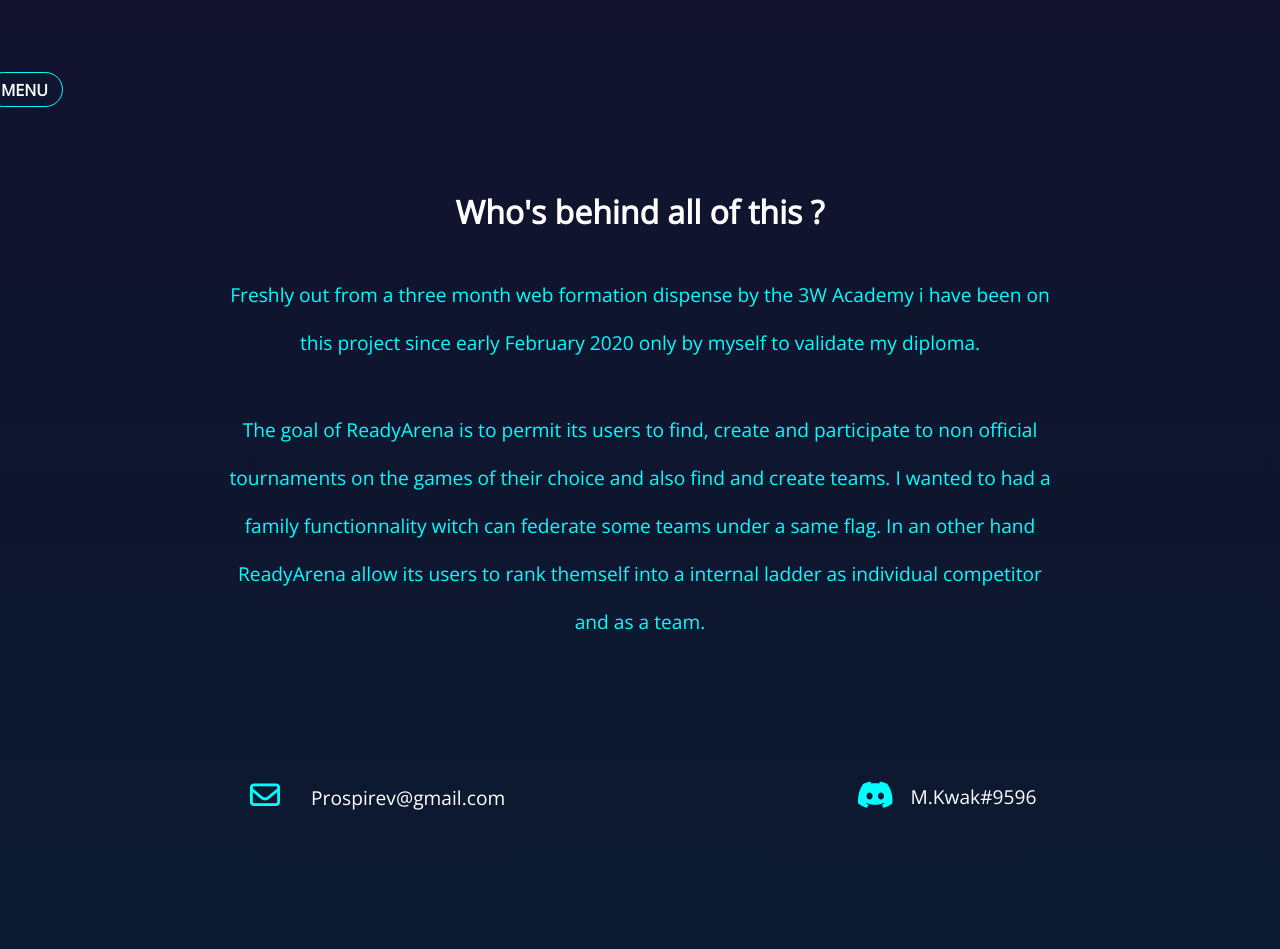
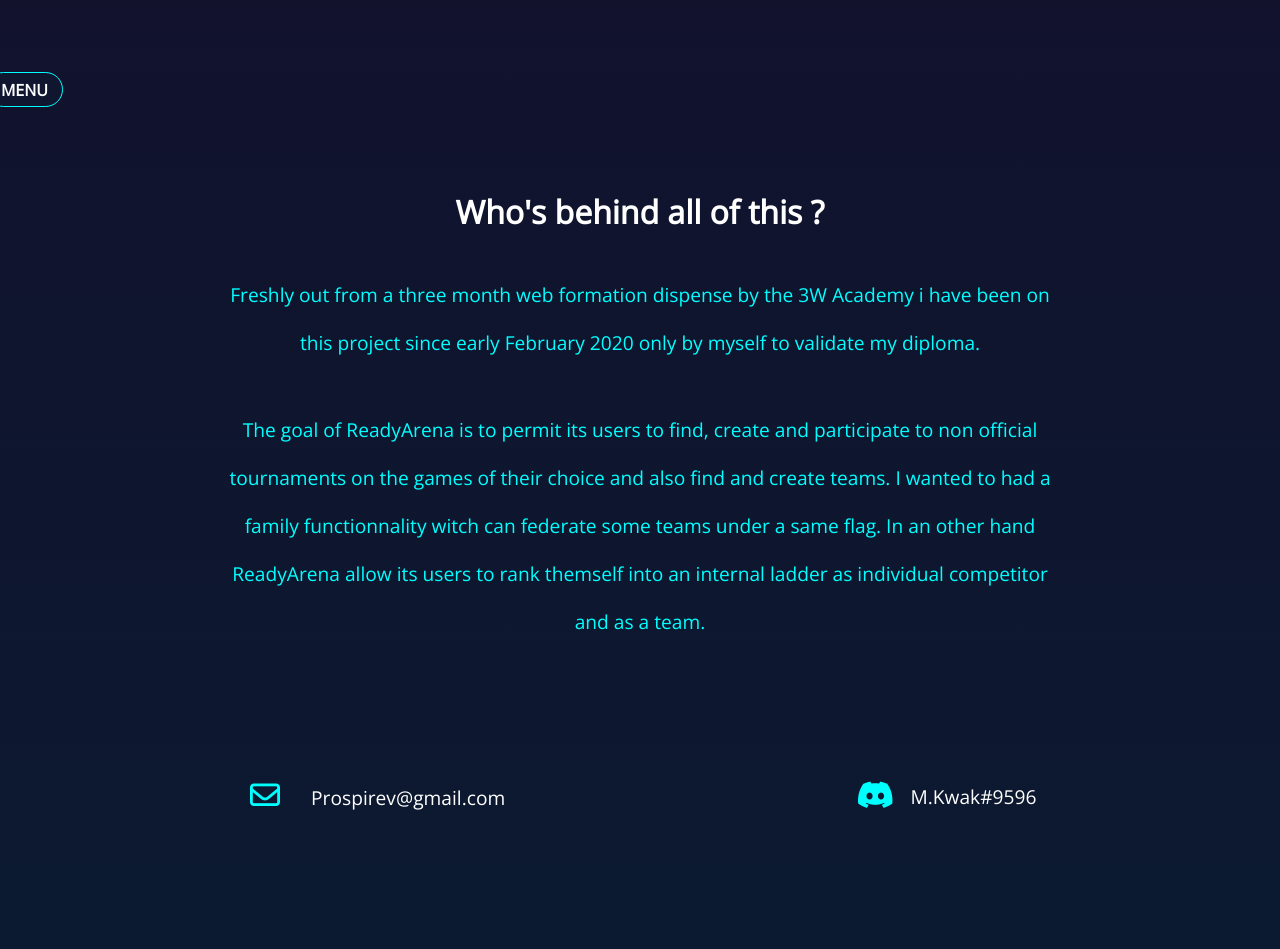
Before and after one commit to spirev/Ready-Arena, a PHP site: page /controllers/SupportController.php?path=support in a window 1280 px wide. Shown: the part 93-1042 px from the top of the page. Run offline with PHP 8.4, Linux system fonts and the light colour scheme; some libraries are stand-ins or nearby versions; some web fonts are replaced.

Commit message:
very few changes

```diff
--- a/controllers/LadderController.php
+++ b/controllers/LadderController.php
@@ -10,4 +10,3 @@
         $dataview = $_GET['path']."View/".$_GET['path']."View.phtml";
         include ROOT_PATH.'/../views/layout.phtml';
     }
-?>
--- a/css/Ladder.css
+++ b/css/Ladder.css
@@ -13,6 +13,7 @@
 #ladderPhtml button {
     width: 100px;
     height: 40px;
+    font-weight: bolder;
     color: white;
     background-color: rgba(0, 0, 0, 0);
     box-shadow: 1px 1px 25px #000dff;
--- a/models/UsersModel.class.php
+++ b/models/UsersModel.class.php
@@ -11,7 +11,7 @@
             return $this->db->getAll("SELECT * FROM users ORDER BY ladder_point DESC");
         }
 
-        public function findAll () {
+        public function findAll() {
             return $this->db->getAll("SELECT * FROM users");
         }
     }
--- a/views/LadderView/LadderView.phtml
+++ b/views/LadderView/LadderView.phtml
@@ -17,7 +17,7 @@
                 <tr>
                     <td><?= $user['name'] ?></td>
                     <td><?= $user['ladder_point'] ?></td>
-                    <td>#???</td>
+                    <td>#<?= $user['rank'] ?></td>
                 </tr>
             <?php endforeach; ?>
         </tbody>
--- a/views/supportView/supportView.phtml
+++ b/views/supportView/supportView.phtml
@@ -2,7 +2,7 @@
     <h1>Who's behind all of this ?</h1>
     <article>
         <p>Freshly out from a three month web formation dispense by the 3W Academy i have been on this project since early February 2020 only by myself to validate my diploma.</p>
-        <p> The goal of ReadyArena is to permit its users to find, create and participate to non official tournaments on the games of their choice and also find and create teams. I wanted to had a family functionnality witch can federate some teams under a same flag. In an other hand ReadyArena allow its users to rank themself into a internal ladder as individual competitor and as a team.</p>
+        <p> The goal of ReadyArena is to permit its users to find, create and participate to non official tournaments on the games of their choice and also find and create teams. I wanted to had a family functionnality witch can federate some teams under a same flag. In an other hand ReadyArena allow its users to rank themself into an internal ladder as individual competitor and as a team.</p>
     </article>
     <div>
         <div>
```
